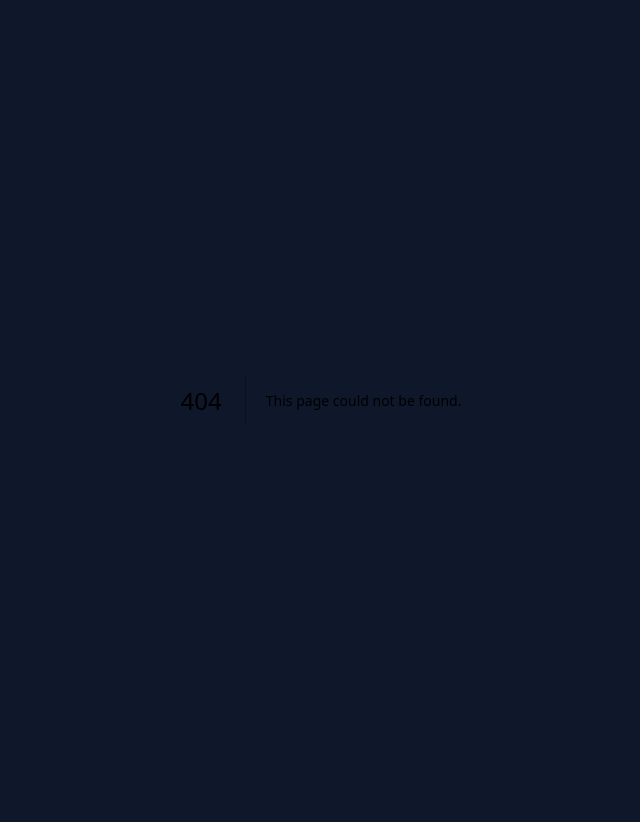
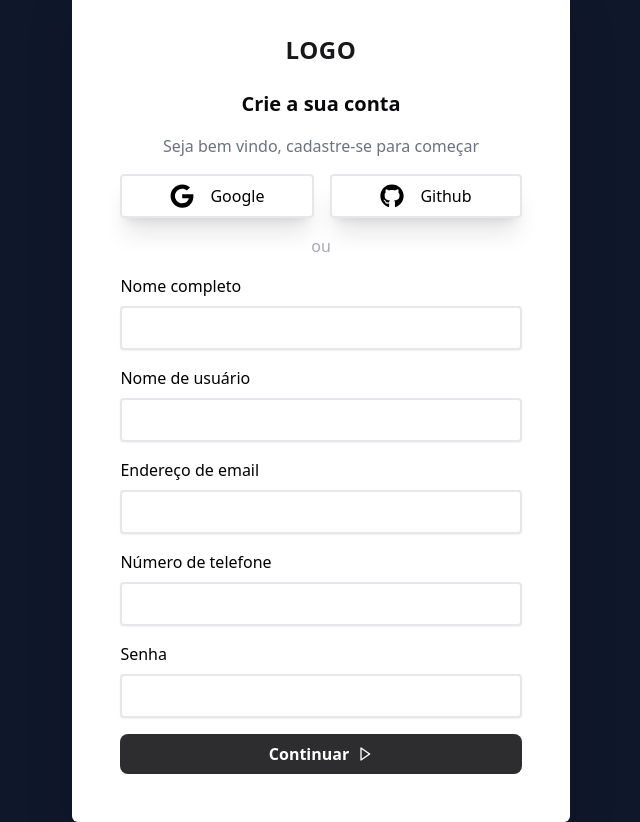
Before and after one commit to RelancioBorgesDev/UserAuth, a Next.js app: page /sign-up in a window 1280 px wide. Before the commit this address had no page. Shown: the whole page, without its empty margins (319-959 px from the left). Before the commit the page ends 800 px from the top, so only its background shows below. Built offline with nearby package versions, Linux system fonts and the light colour scheme.

Commit message:
feat: adicionado pagina de SignUp

```diff
--- /dev/null
+++ b/src/app/sign-up/_components/input-wrapper/input-wrapper.tsx
@@ -0,0 +1,8 @@
+import React, { ReactNode } from "react";
+
+interface InputWrapperProps {
+  children: ReactNode;
+}
+export default function InputWrapper({ children }: InputWrapperProps) {
+  return <div className="flex flex-col gap-2">{children}</div>;
+}
--- /dev/null
+++ b/src/app/sign-up/page.tsx
@@ -0,0 +1,82 @@
+import Logo from "@/components/Logo/Logo";
+import Separator from "@/components/Separator/Separator";
+import React from "react";
+import { FaGithub, FaGoogle } from "react-icons/fa6";
+import InputWrapper from "./_components/input-wrapper/input-wrapper";
+import { BiRightArrow } from "react-icons/bi";
+
+export default function SignUp() {
+  return (
+    <main className="flex items-center justify-center h-screen">
+      <div className="bg-white flex flex-col items-center p-12 gap-4 rounded-md shadow-2xl">
+        {/* OAuth Options */}
+        <Logo />
+        <h1 className="text-xl font-bold text-zinc-950">Crie a sua conta</h1>
+        <h4 className="text-gray-500">
+          Seja bem vindo, cadastre-se para começar
+        </h4>
+        <div className="w-full flex items-center justify-around gap-4">
+          <button className="flex items-center gap-4 border-2 shadow-xl py-2 px-12 rounded">
+            <FaGoogle size={24} />
+            Google
+          </button>
+          <button className="flex items-center gap-4 border-2 shadow-xl py-2 px-12  rounded">
+            <FaGithub size={24} />
+            Github
+          </button>
+        </div>
+        <div className="flex">
+          <Separator separator_type="horizontal" />
+          <p className="text-gray-500/60">ou</p>
+          <Separator separator_type="horizontal" />
+        </div>
+        <form className="w-full flex flex-col gap-4">
+          <InputWrapper>
+            <label htmlFor="">Nome completo</label>
+            <input
+              className="border-2 p-2 shadow-sm rounded outline-none"
+              type="text"
+            />
+          </InputWrapper>
+          <InputWrapper>
+            <label htmlFor="">Nome de usuário</label>
+            <input
+              className="border-2 p-2 shadow-sm rounded outline-none"
+              type="text"
+            />
+          </InputWrapper>
+          <InputWrapper>
+            <label htmlFor="">Endereço de email</label>
+            <input
+              className="border-2 p-2 shadow-sm rounded outline-none"
+              type="email"
+            />
+          </InputWrapper>
+          <InputWrapper>
+            <label htmlFor="">Número de telefone</label>
+            <input
+              className="border-2 p-2 shadow-sm rounded outline-none"
+              type="text"
+            />
+          </InputWrapper>
+
+          <InputWrapper>
+            <label htmlFor="">Senha</label>
+            <input
+              className="border-2 p-2 shadow-sm rounded outline-none"
+              type="password"
+            />
+          </InputWrapper>
+
+          <button
+            type="submit"
+            className="bg-zinc-950/85 text-white font-semibold rounded-lg py-2 flex items-center justify-center gap-2 group"
+          >
+            Continuar
+            <BiRightArrow className="group-hover:scale-110" />
+          </button>
+        </form>
+      </div>
+    </main>
+  );
+}
```
